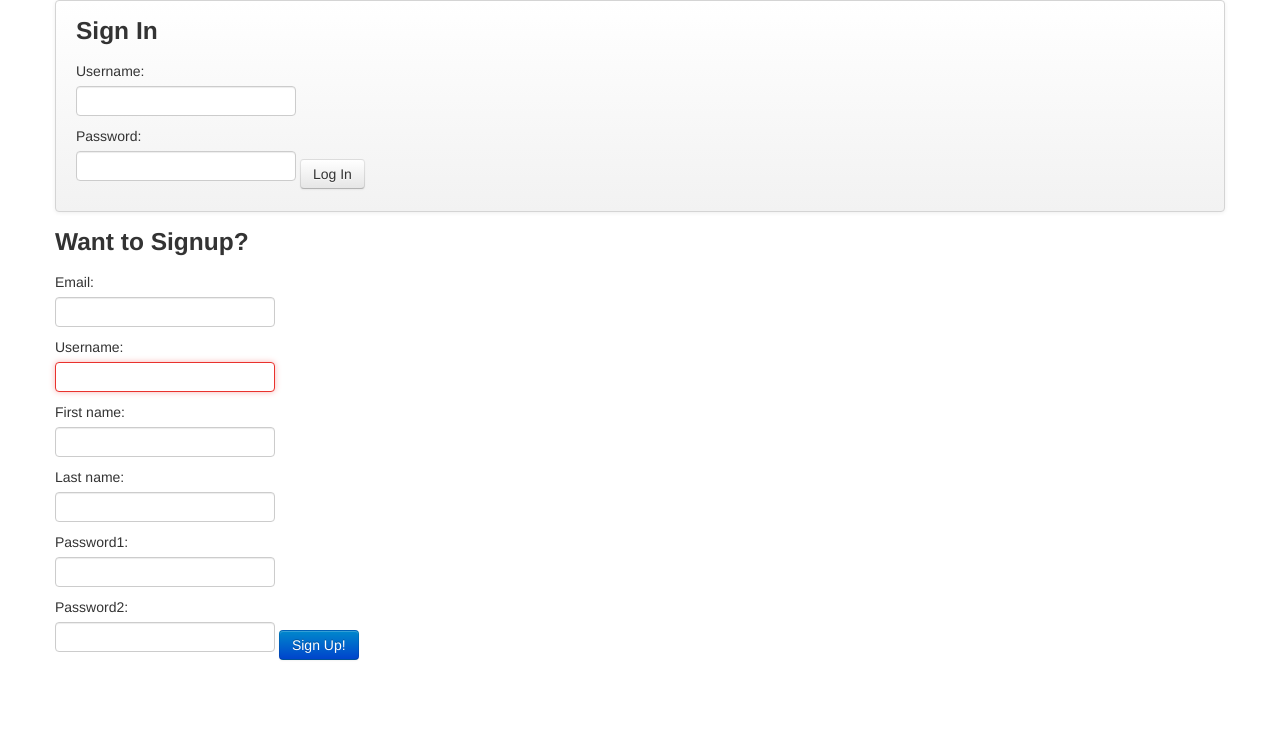
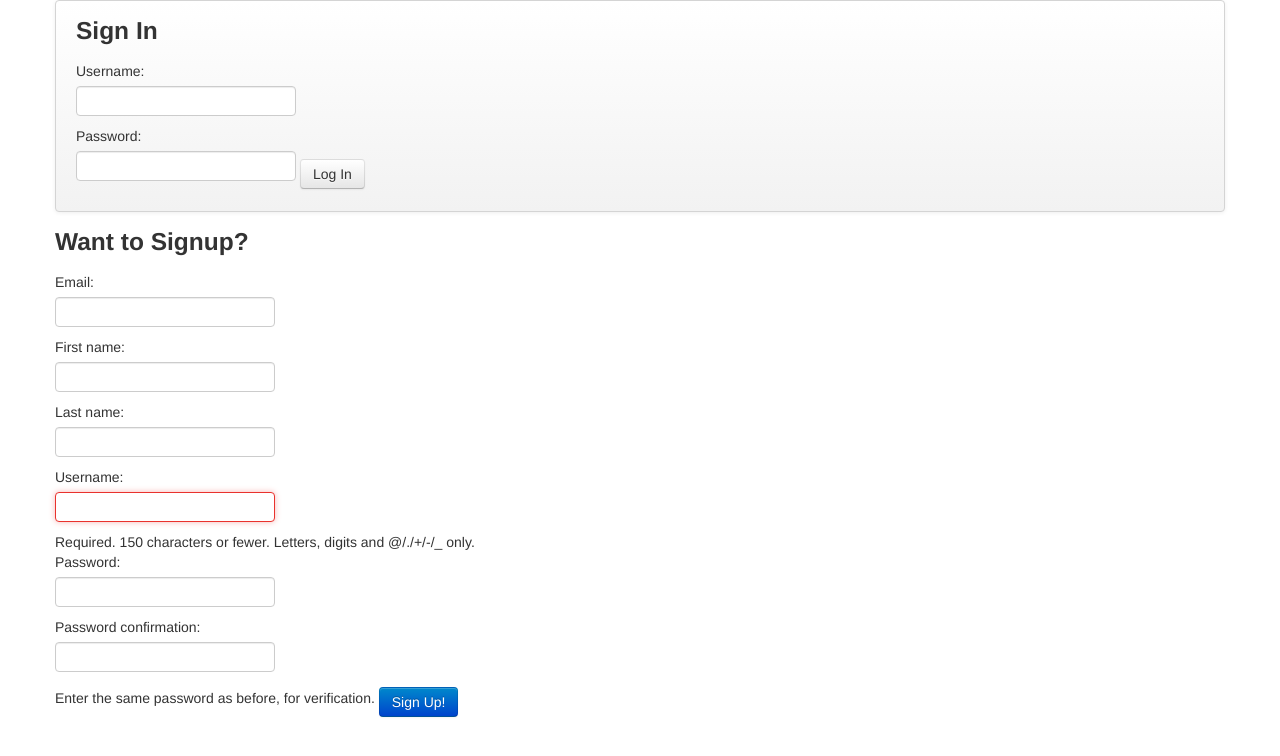
Before and after one commit to azharkhan/superhero-twitter, a Django app: page / in a window 1280 px wide. Shown: the top 756 px of the page. Run offline with Django 3.2, Linux system fonts and the light colour scheme; parts of the project's set-up code (start-up, migrations or seed data) failed here and were passed over; some libraries are stand-ins or nearby versions.

Commit message:
fixing form validation

```diff
--- a/superheroTwitter/templates/home.html
+++ b/superheroTwitter/templates/home.html
@@ -16,6 +16,9 @@
 
 {% block content %}
 <h3>Want to Signup?</h3>
+{% if new_user_form.errors %}
+  <div class="alert alert-error">Sorry Hotshot, Please correct the following:</div>
+{% endif %}
 <p>
   <form action="/signup" method="post">
     {% csrf_token %}
--- a/superheroTwitter/twitter_app/forms.py
+++ b/superheroTwitter/twitter_app/forms.py
@@ -14,13 +14,10 @@ class NewUserForm(UserCreationForm):
   email = forms.EmailField(required=True)
   first_name = forms.CharField(required=True, max_length=30)
   last_name = forms.CharField(required=True, max_length=40)
-  username = forms.CharField(required=True, max_length=20)
-  password1 = forms.CharField(widget=forms.PasswordInput)
-  password2 = forms.CharField(widget=forms.PasswordInput)
 
   class Meta:
     model = User
-    fields = ['email', 'username', 'first_name', 'last_name', 'password1', 'password2']
+    fields = ['email', 'first_name', 'last_name', 'username',]
 
 class AuthenticateForm(AuthenticationForm):
   username = forms.CharField()
--- a/superheroTwitter/twitter_app/views.py
+++ b/superheroTwitter/twitter_app/views.py
@@ -65,7 +65,8 @@ def signup(request):
       login(request, user)
       return redirect('/')
     else:
-      return index(request, new_user_form=new_user_form)
+      # return index(request, user_form=new_user_form)
+      return render(request, 'home.html', {'new_user_form': new_user_form, 'errors': new_user_form.errors.items()})
   return redirect('/')
 
 @login_required
```
Also changed, not shown: superheroTwitter/test.db, 1 other file.
